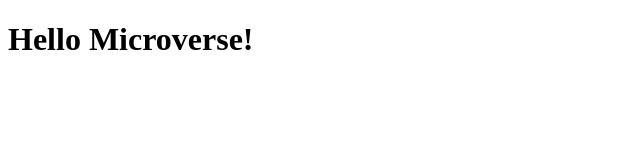
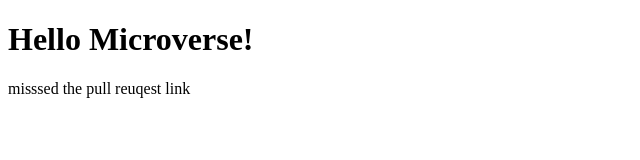
Before and after one commit to AhmedMohsen600/Hello-Microverse, a website: page index.html in a window 1280 px wide. Shown: the whole page, without its empty margins (0-640 px from the left). Drawn offline with Linux system fonts and the light colour scheme.

Commit message:
missed the pull request link and recommit again

```diff
--- a/index.html
+++ b/index.html
@@ -9,5 +9,6 @@
 </head>
 <body>
      <h1 class="title">Hello Microverse!</h1>
+     <div>misssed the pull reuqest link</div>
 </body>
 </html>
```
